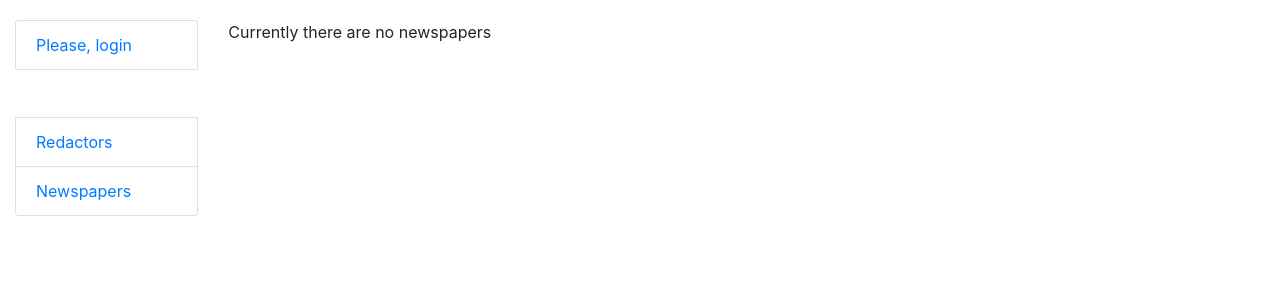
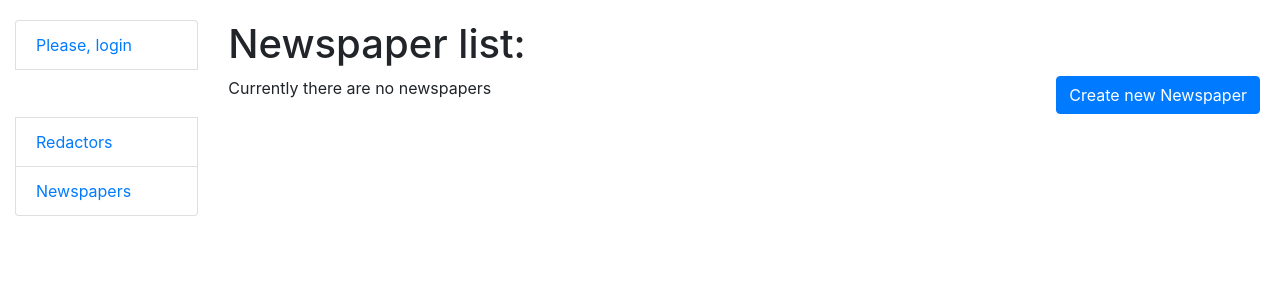
Before and after one commit to andriy-md/newspaper_agency, a Django app: page /newspapers/ in a window 1280 px wide. Shown: the top 300 px of the page. Run offline with Django 4.2, Linux system fonts and the light colour scheme; data that the repository does not hold is empty.

Commit message:
Add links to templates

```diff
--- a/static/css/styles.css
+++ b/static/css/styles.css
@@ -1,3 +1,8 @@
 body {
    margin-top: 20px;
 }
+
+.link-to-page {
+    float: right;
+    margin-right: 5px;
+}
--- a/templates/newspaper/newspaper_list.html
+++ b/templates/newspaper/newspaper_list.html
@@ -1,9 +1,13 @@
 {% extends "base.html" %}
 
 {% block content %}
+  <h1>Newspaper list:</h1>
+  <a href="{% url 'newspaper:newspaper-create' %}" class="btn btn-primary link-to-page">
+    Create new Newspaper
+  </a>
   {% for newspaper in newspaper_list %}
     <h3>{{ newspaper.title }}</h3>
-    <p>{{ newspaper.id }}</p>
+    <p><a href="{% url 'newspaper:newspaper-detail' pk=newspaper.id %}">{{ newspaper.id }}</a></p>
     <p>{{ newspaper.topic }}</p>
     <p>{{ newspaper.content }}</p>
     <hr>
--- a/templates/newspaper/redactor_detail.html
+++ b/templates/newspaper/redactor_detail.html
@@ -15,4 +15,8 @@
   {% empty %}
     <p>No newspapers</p>
   {% endfor %}
+  <br><br>
+<a href="{% url 'newspaper:redactor-delete' pk=redactor.id %}">
+  <button class="btn btn-danger">Delete Redactor</button>
+</a>
 {% endblock %}
```
Also changed, not shown: templates/newspaper/newspaper_detail.html (+7 -0 lines), templates/newspaper/redactor_list.html (+5 -2 lines).
